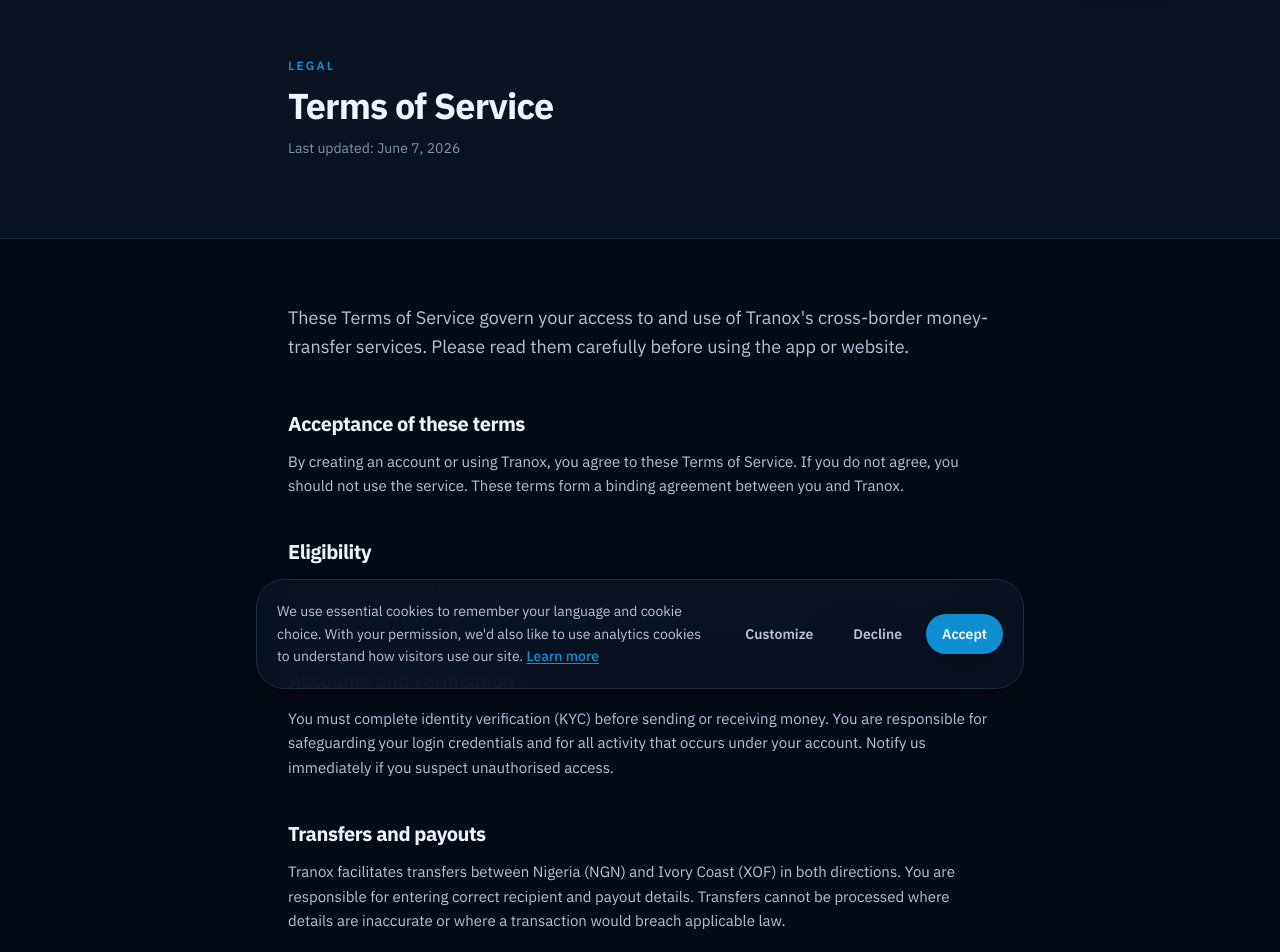
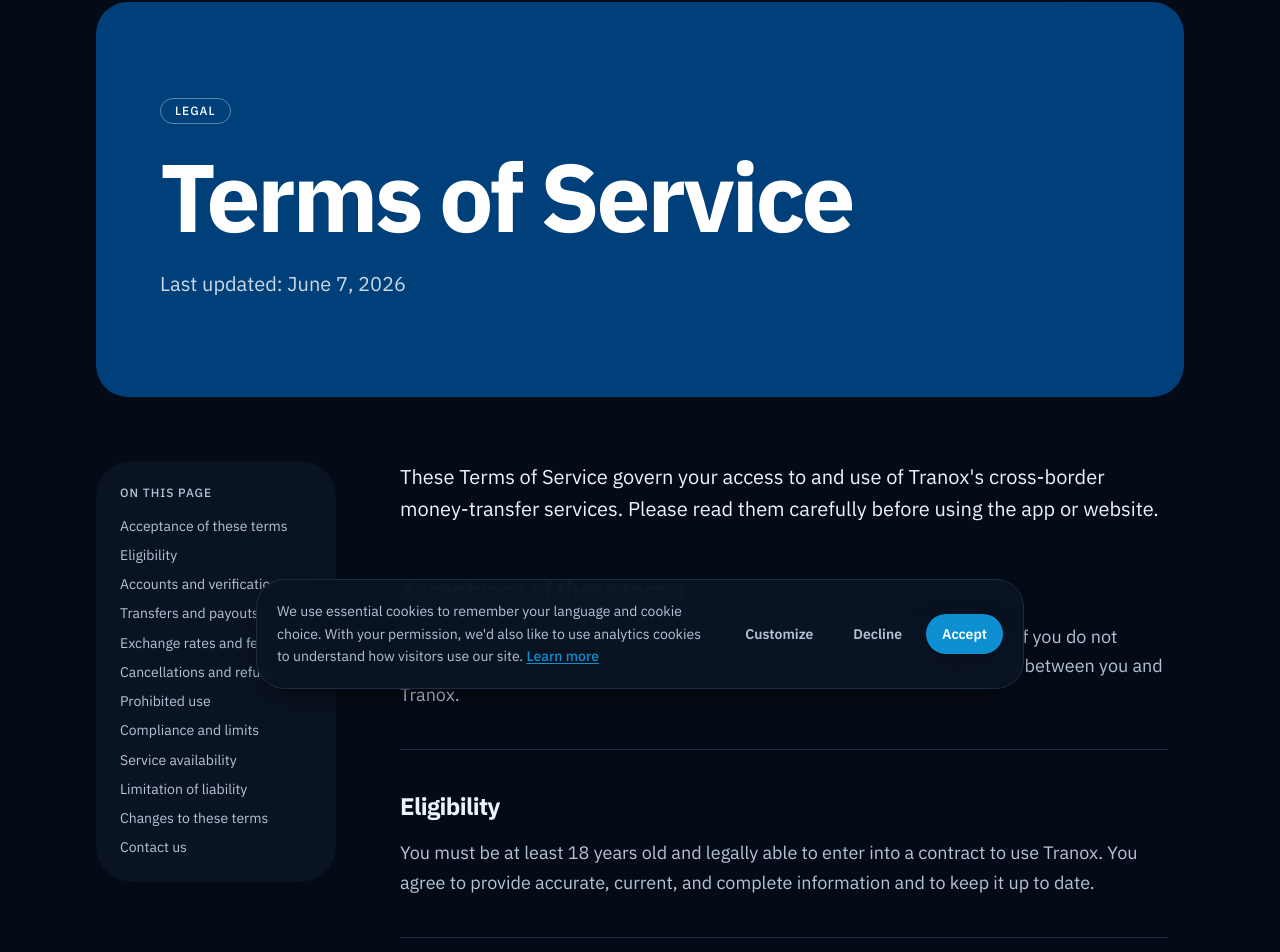
Before and after one commit to tranoxfinance/website, a Next.js app: page /en-NG/terms in a window 1280 px wide. Shown: the part 87-1039 px from the top of the page. Built offline with nearby package versions, Linux system fonts and the light colour scheme; no server answers.

Commit message:
Redesign legal pages and 404

```diff
--- a/src/app/[lang]/not-found.tsx
+++ b/src/app/[lang]/not-found.tsx
@@ -3,6 +3,7 @@
 import Link from "next/link";
 import { usePathname } from "next/navigation";
 import { Logo } from "@/components/Logo";
+import { Pill } from "@/components/ui/Pill";
 import { defaultLocale, hasLocale, type Locale } from "@/i18n/config";
 
 const copy: Record<Locale, { heading: string; message: string; cta: string }> = {
@@ -25,26 +26,20 @@ export default function NotFound() {
   const t = copy[locale];
 
   return (
-    <section className="relative flex flex-1 items-center justify-center overflow-hidden py-24">
-      <div aria-hidden className="pointer-events-none absolute inset-0 -z-10">
-        <div className="absolute inset-0 bg-gradient-to-b from-brand-soft/70 via-background to-background" />
-        <div className="absolute inset-0 grid-bg mask-fade-y opacity-50" />
-      </div>
+    <section className="flex flex-1 items-center justify-center py-24">
 
       <div className="flex flex-col items-center px-5 text-center">
         <Logo href={`/${locale}`} />
-        <span className="mt-8 text-sm font-semibold uppercase tracking-[0.18em] text-brand">
-          404
-        </span>
-        <h1 className="mt-3 text-3xl font-bold tracking-tight text-ink sm:text-4xl">
+        <Pill className="mt-10">404</Pill>
+        <h1 className="mt-6 text-4xl font-bold tracking-tight text-ink sm:text-6xl">
           {t.heading}
         </h1>
-        <p className="mt-3 max-w-md text-md leading-relaxed text-ink-soft">
+        <p className="mt-5 max-w-md text-lg leading-relaxed text-ink-soft">
           {t.message}
         </p>
         <Link
           href={`/${locale}`}
-          className="mt-8 inline-flex items-center justify-center rounded-xl bg-brand px-6 py-3 text-sm font-bold text-white shadow-soft transition active:translate-y-px"
+          className="mt-8 inline-flex h-12 items-center justify-center rounded-full bg-navy px-6 text-md font-semibold text-white transition hover:brightness-125"
         >
           {t.cta}
         </Link>
--- a/src/components/LegalPage.tsx
+++ b/src/components/LegalPage.tsx
@@ -1,9 +1,9 @@
 import { Navbar } from "@/components/Navbar";
 import { Footer } from "@/components/Footer";
 import { Container } from "@/components/ui/Container";
+import { PageHero } from "@/components/PageHero";
 import type { Locale } from "@/i18n/config";
 import type { Dictionary } from "@/i18n/dictionaries";
-import { SectionHeading } from "@/components/ui/SectionHeading";
 
 export type LegalBlock = string | { list: string[] };
 
@@ -35,52 +35,68 @@ function slugify(heading: string) {
 }
 
 export function LegalPage({ lang, dict, page }: LegalPageProps) {
+  const sections = page.sections.map((section) => ({
+    ...section,
+    id: slugify(section.heading),
+  }));
+
   return (
     <>
       <Navbar lang={lang} dict={dict.nav} />
       <main className="flex-1">
-        <section className="border-b border-border bg-surface py-16 sm:py-20">
-          <Container className="max-w-3xl">
-            <SectionHeading
-              eyebrow={dict.legalPage.tag}
+        <PageHero
+          tag={dict.legalPage.tag}
           title={page.title}
-              as="h1"
+          sub={dict.legalPage.lastUpdated.replace("{date}", page.lastUpdated)}
         />
-            <p className="mt-3 text-sm text-muted">
-              {dict.legalPage.lastUpdated.replace("{date}", page.lastUpdated)}
+
+        <section className="pb-20 pt-12 sm:pb-28 sm:pt-16">
+          <Container className="grid max-w-6xl gap-10 lg:grid-cols-[15rem_1fr] lg:gap-16">
+            <aside className="hidden lg:block">
+              <nav
+                aria-label={dict.legalPage.onThisPage}
+                className="sticky top-24 rounded-3xl bg-surface p-6"
+              >
+                <p className="text-xs font-medium uppercase tracking-[0.08em] text-ink-soft">
+                  {dict.legalPage.onThisPage}
                 </p>
-          </Container>
-        </section>
+                <ol className="mt-4 space-y-2.5">
+                  {sections.map((section) => (
+                    <li key={section.id}>
+                      <a
+                        href={`#${section.id}`}
+                        className="block text-sm leading-snug text-ink-soft transition hover:text-ink"
+                      >
+                        {section.heading}
+                      </a>
+                    </li>
+                  ))}
+                </ol>
+              </nav>
+            </aside>
 
-        <section className="py-14 sm:py-16">
-          <Container className="max-w-3xl">
-            <p className="text-lg leading-relaxed text-ink-soft">{page.intro}</p>
+            <div className="min-w-0 max-w-3xl">
+              <p className="text-xl leading-relaxed text-ink">{page.intro}</p>
 
-            <div className="mt-12 space-y-10">
-              {page.sections.map((section) => (
-                <div key={section.heading} id={slugify(section.heading)}>
-                  <h2 className="text-xl font-bold tracking-tight text-ink">
+              <div className="mt-12 divide-y divide-border">
+                {sections.map((section) => (
+                  <div key={section.id} id={section.id} className="py-10 first:pt-0">
+                    <h2 className="text-2xl font-bold tracking-tight text-ink">
                       {section.heading}
                     </h2>
-                  <div className="mt-3 space-y-3">
+                    <div className="mt-4 space-y-4">
                       {section.blocks.map((block, index) =>
                         typeof block === "string" ? (
-                        <p
-                          key={index}
-                          className="text-md leading-relaxed text-ink-soft"
-                        >
+                          <p key={index} className="text-lg leading-relaxed text-ink-soft">
                             {block}
                           </p>
                         ) : (
                           <ul
                             key={index}
-                          className="space-y-2 pl-1 text-md leading-relaxed text-ink-soft"
+                            className="list-disc space-y-2 pl-5 text-lg leading-relaxed text-ink-soft marker:text-brand"
                           >
                             {block.list.map((item) => (
-                            <li key={item} className="flex gap-3">
-                              <span className="mt-2 h-1.5 w-1.5 shrink-0 rounded-full bg-brand" />
-                              {item}
-                            </li>
+                              <li key={item}>{item}</li>
                             ))}
                           </ul>
                         ),
@@ -89,6 +105,7 @@ export function LegalPage({ lang, dict, page }: LegalPageProps) {
                   </div>
                 ))}
               </div>
+            </div>
           </Container>
         </section>
       </main>
```
Lines whose indentation alone changed are shown as unchanged.
